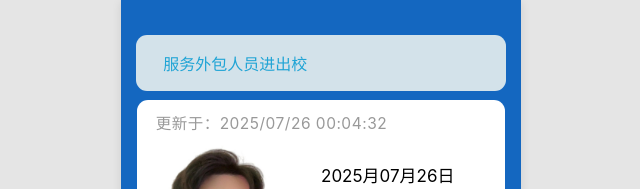
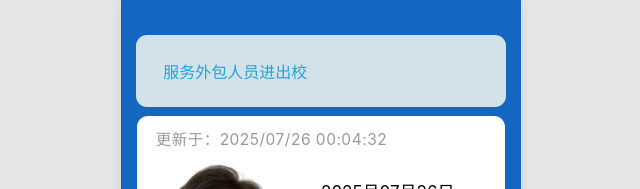
Before and after one commit to 2927600119/mmy, a plain HTML site: page index.html in a window 1280 px wide. Shown: the top 189 px of the page, without its empty margins (319-959 px from the left). Drawn offline with Linux system fonts and the light colour scheme.

Commit message:
Add files via upload

```diff
--- a/index.html
+++ b/index.html
@@ -47,7 +47,10 @@
       background: #d3e2ea;
       color: #20a4d5;
       height: 50px;
-      padding: 16px 27px;
+      padding-left: 27px;
+      padding-right: 27px;
+      padding-bottom: 24px;
+      padding-top: 24px;
       border-radius: 11px;
       font-size: 16px;
       display: flex;
```
